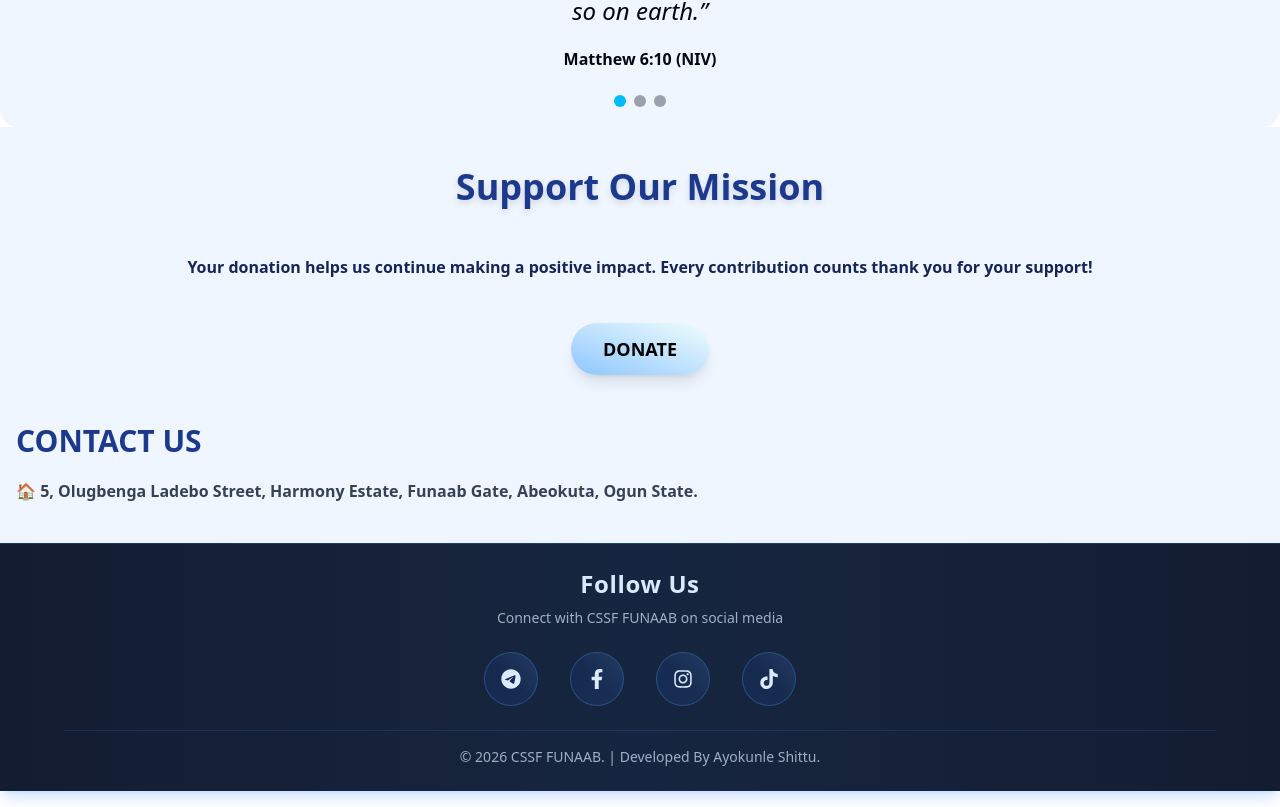
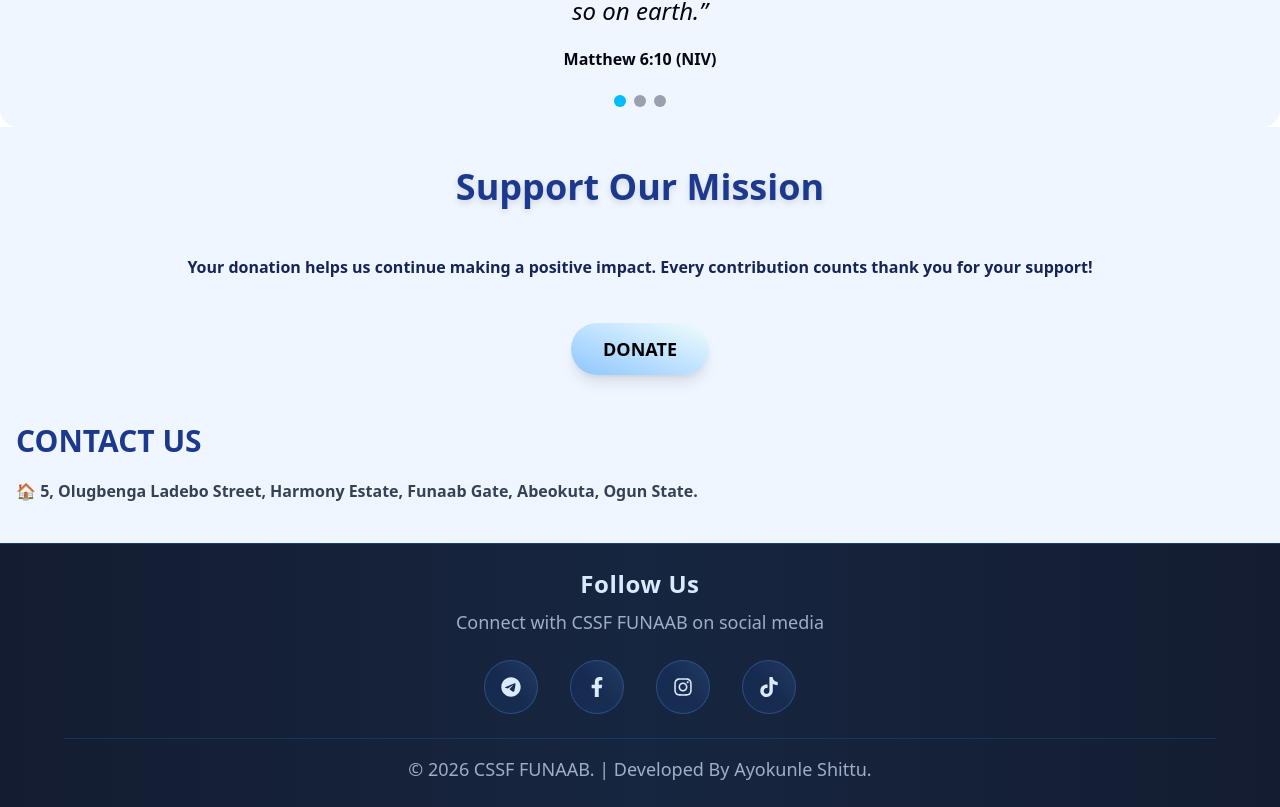
Before and after one commit to Ayostack-web/CSSF-FUNAAB, a Next.js app: page / in a window 1280 px wide. Shown: the part 3549-4356 px from the top of the page. Built offline with nearby package versions, Linux system fonts and the light colour scheme; no server answers; the database is empty.

Commit message:
Remove Prisma setup

```diff
--- a/src/app/component/Footer.tsx
+++ b/src/app/component/Footer.tsx
@@ -17,7 +17,7 @@ const Footer: FC<FooterProps> = () => {
         <h1 className="text-transparent bg-clip-text bg-gradient-to-r from-blue-200 via-blue-100 to-blue-200 text-2xl font-semibold tracking-wide text-center mb-2">
           Follow Us
         </h1>
-        <p className="text-blue-100/70 text-center text-sm mb-6">Connect with CSSF FUNAAB on social media</p>
+        <p className="text-blue-100/70 text-center text-lg mb-6">Connect with CSSF FUNAAB on social media</p>
 
         {/* Social Icons - Premium styling */}
         <div className="flex justify-center gap-8 mb-6">
@@ -63,7 +63,7 @@ const Footer: FC<FooterProps> = () => {
 
         {/* Footer Text */}
         <div className="border-t border-blue-500/20 pt-4">
-          <p className="text-blue-100/70 text-center text-sm font-medium">
+          <p className="text-blue-100/70 text-center text-lg font-medium">
             © {currentYear} CSSF FUNAAB. | Developed By Ayokunle Shittu.
           </p>
         </div>
```
Also changed, not shown: 1 other file (tests, documents, lock files or other folders).
